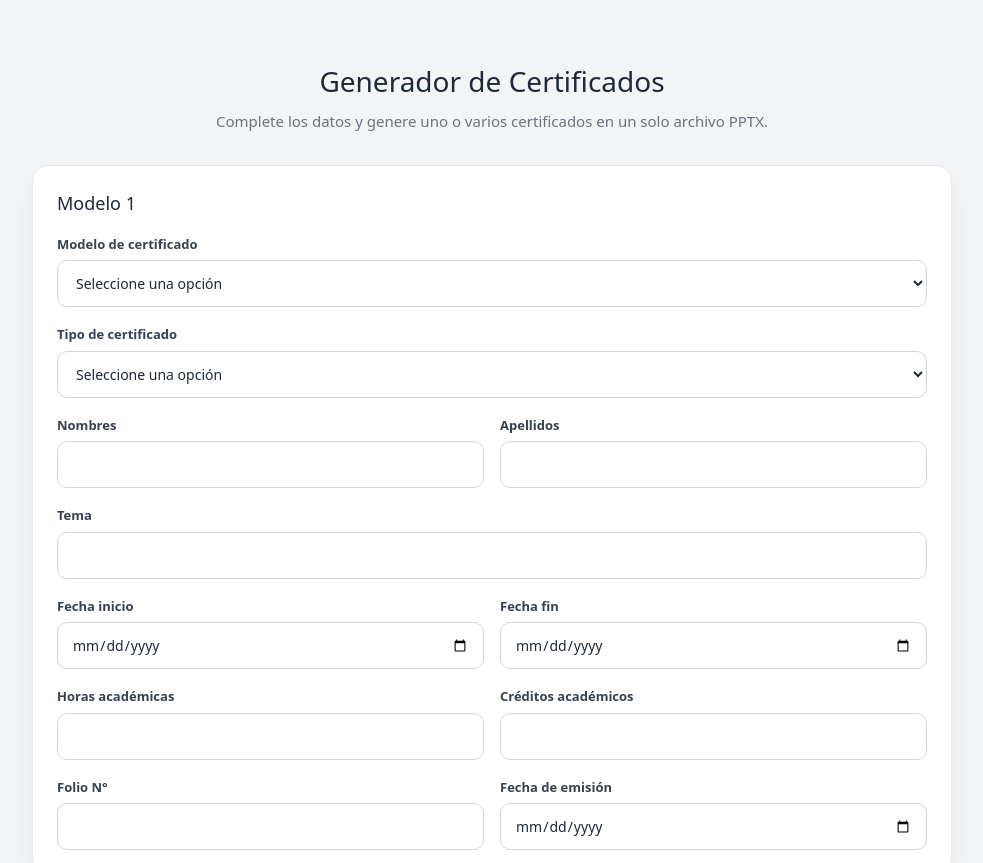
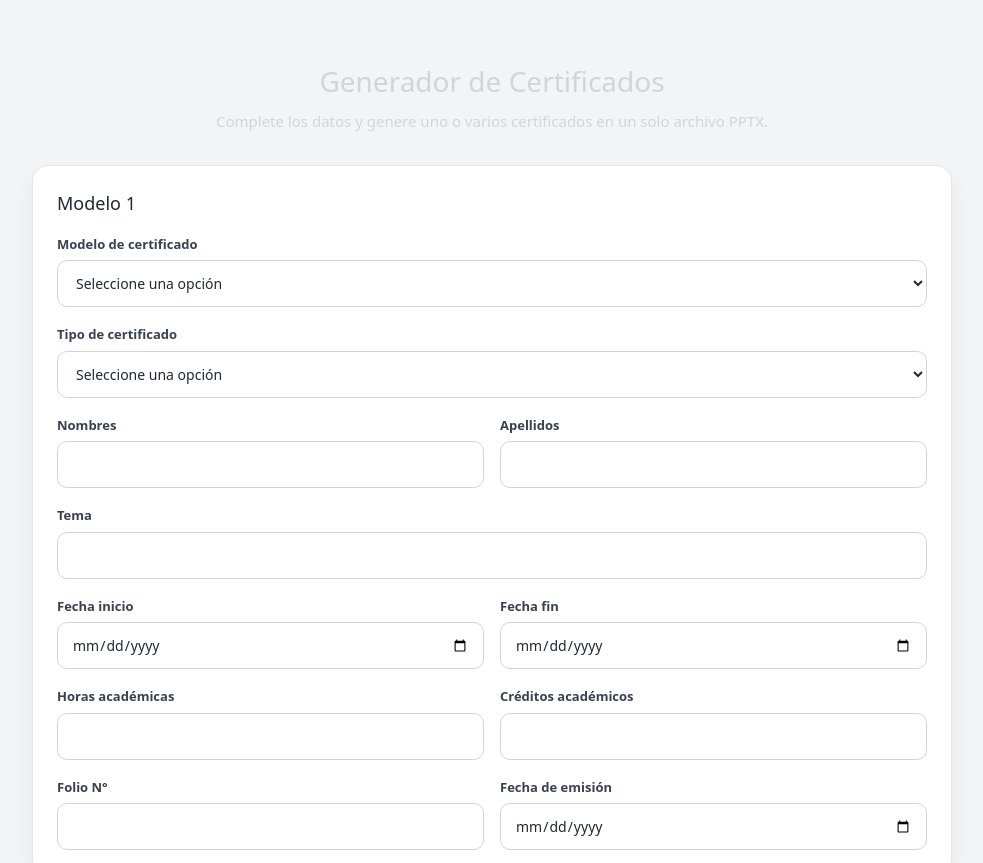
Before and after one commit to CuevaBenjamin-dev/ipde_frontend_certificados, an Angular app: page / in a window 1280 px wide. Shown: the top 863 px of the page, without its empty margins (148-1131 px from the left). Built offline with nearby package versions, Linux system fonts and the light colour scheme.

Commit message:
se cambio el color de la fuenta del header

```diff
--- a/src/app/pages/formulario/formulario.css
+++ b/src/app/pages/formulario/formulario.css
@@ -23,10 +23,11 @@
 .header h1 {
   font-size: 28px;
   margin-bottom: 8px;
+  color: #d1d5db;
 }
 
 .header p {
-  color: #6b7280;
+  color: #d1d5db;
   font-size: 15px;
 }
 
```
